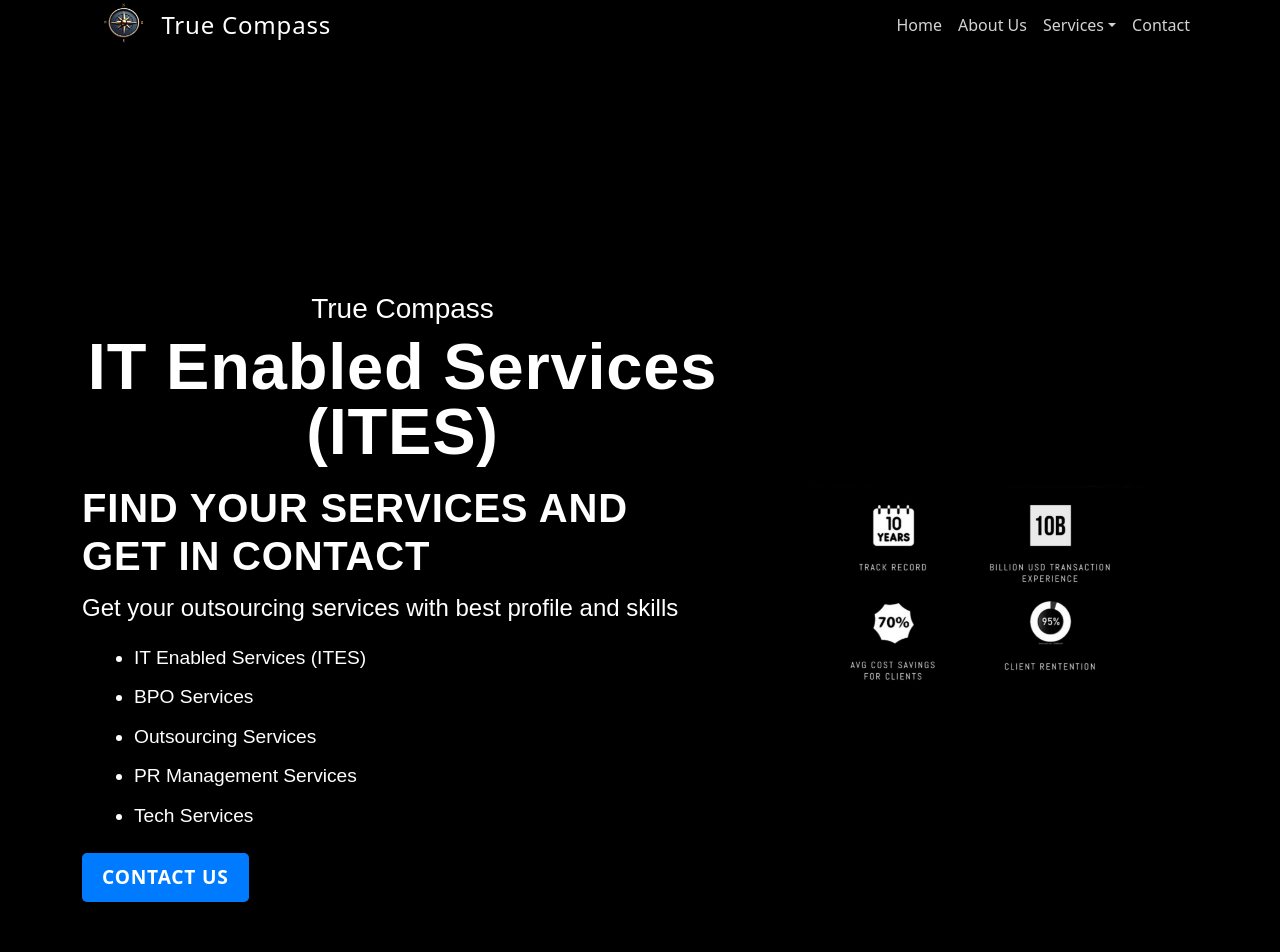
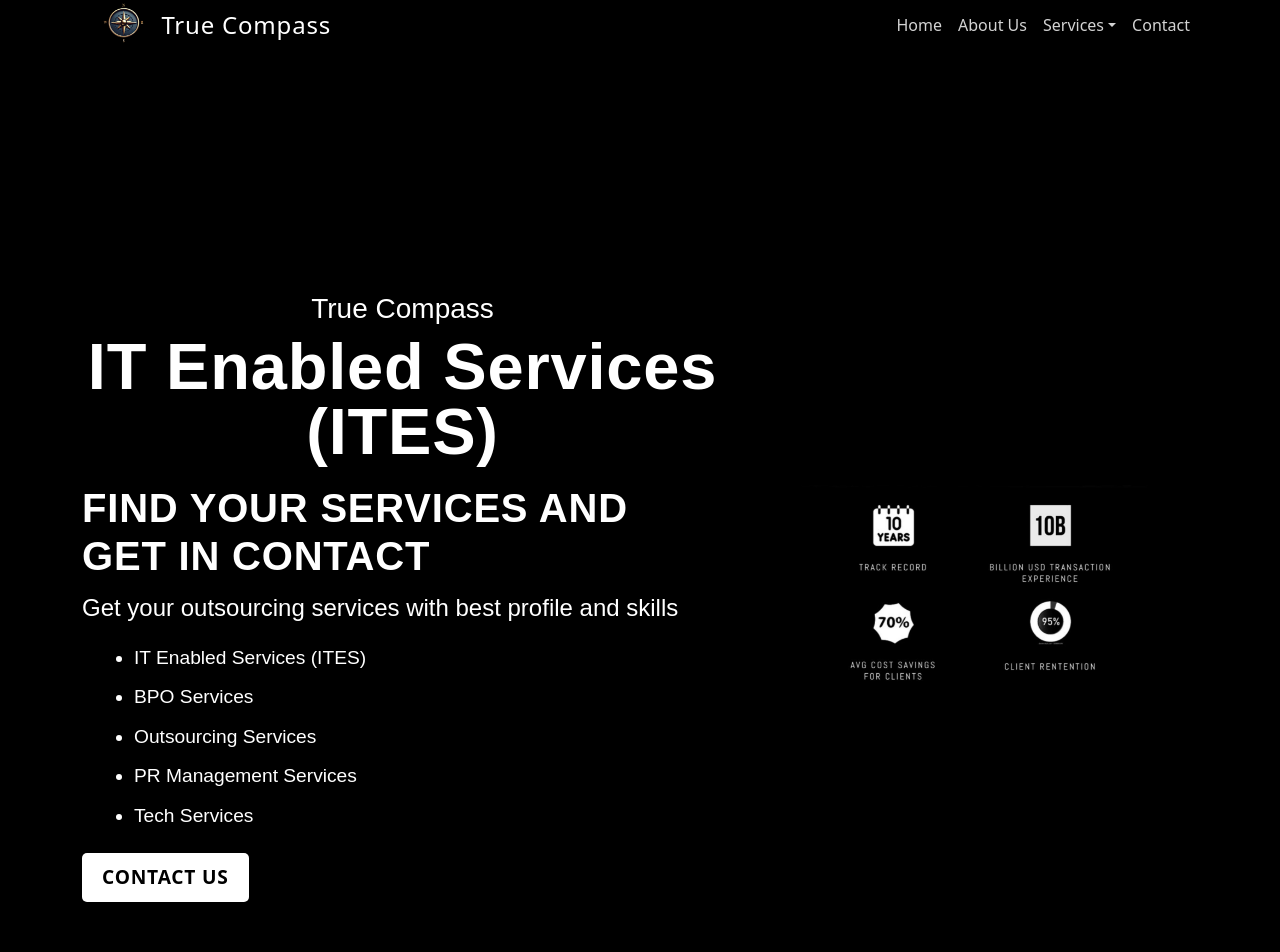
Before and after one commit to ishraklatif/TrueCompass, a React (Create React App) app: page / in a window 1280 px wide. Shown: the top 952 px of the page. Built offline with nearby package versions, Linux system fonts and the light colour scheme; a web font is replaced by a local one.

Commit message:
Update App.css

```diff
--- a/src/App.css
+++ b/src/App.css
@@ -273,21 +273,23 @@ nav.navbar .nav-link:hover {
     font-size: 1.2rem;
     font-weight: bold;
     text-transform: uppercase;
-    color: #ffffff;
-    background-color: #007bff; /* Bootstrap primary color */
+    color: #000000;
+    background-color: #ffffff; /* Bootstrap primary color */
     border: none;
     border-radius: 5px;
     transition: background-color 0.3s ease, transform 0.2s ease;
   }
 
   .banner .custom-contact-btn:hover {
-    background-color: #0056b3; /* Darker shade on hover */
+    background-color: #ffffff; /* Darker shade on hover */
     transform: scale(1.05); /* Slight zoom effect */
   }
 
   .banner .custom-contact-btn:active {
     transform: scale(0.98); /* Click effect */
   }
+
+
    /* Portfolio Display Styles */
   .banner .portfolio-display {
   margin-top: 20px;
```
